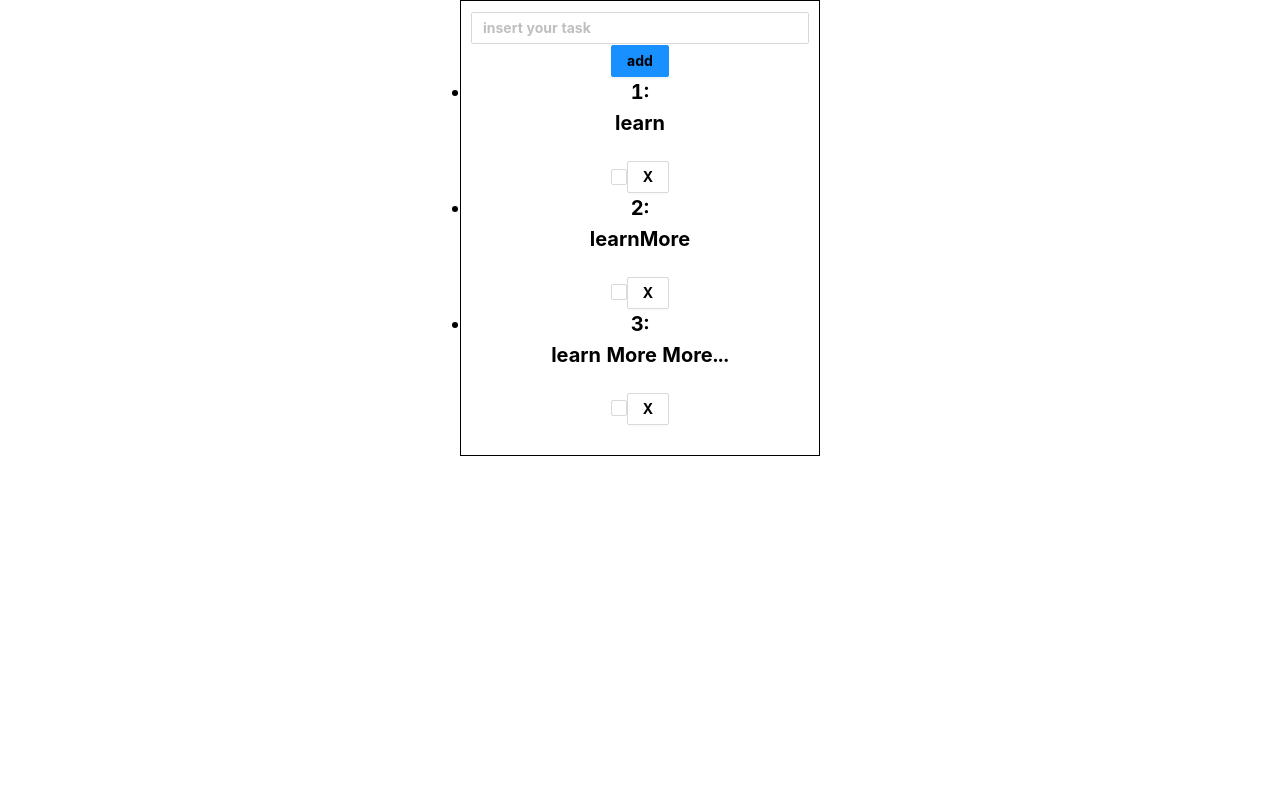
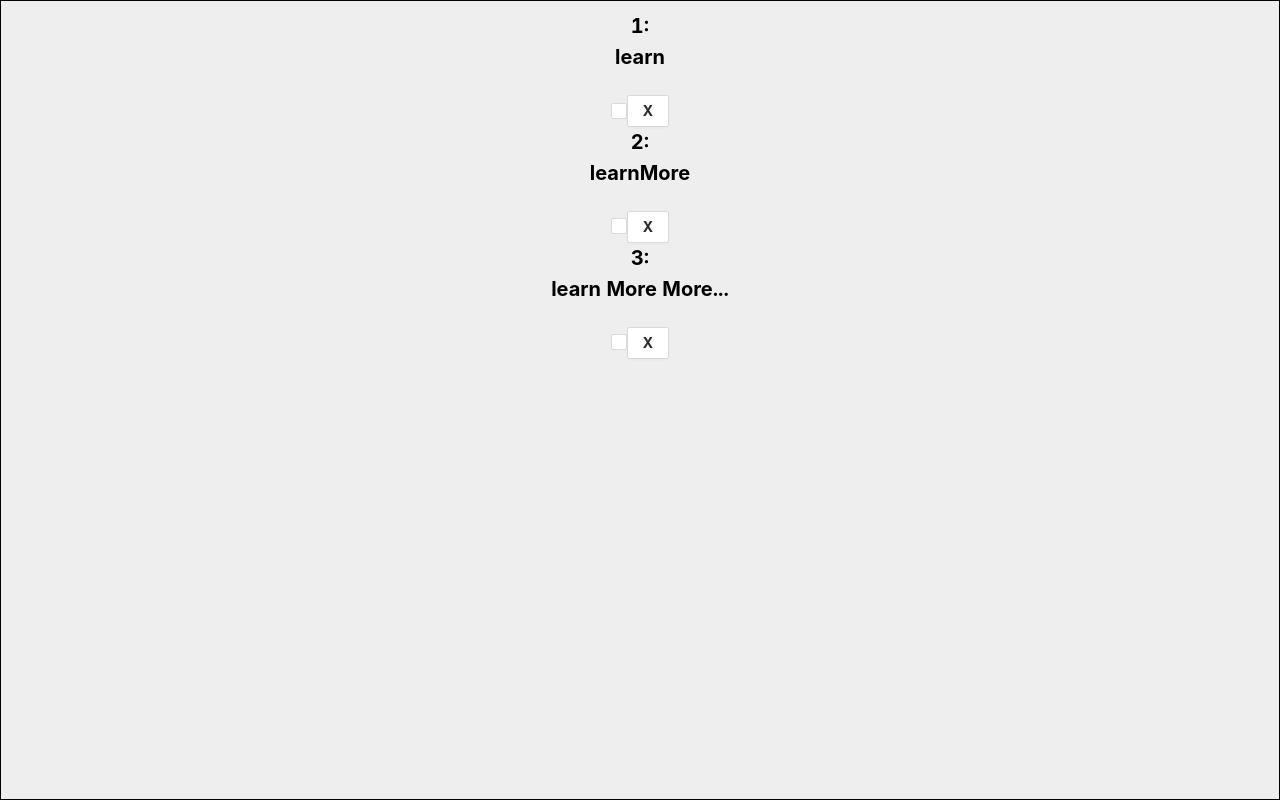
Before and after one commit to kozzztia/todo-page, a React (Create React App) app: page / in a window 1280 px wide. Built offline with nearby package versions, Linux system fonts and the light colour scheme.

Commit message:
typing useCallback

```diff
--- a/src/App.css
+++ b/src/App.css
@@ -1,15 +1,17 @@
 .App {
   text-align: center;
-  max-width: 360px;
+  width:100vw;
+  height: 100vh;
   border: 1px solid black;
   margin: 0 auto;
   font-size: 20px;
   padding: 10px;
+  background: #eee;
+  color: #000;
 }
 *{
   padding:0;
   margin: 0;
   box-sizing: border-box;
   font-weight: bold;
-  color: black;
 }
--- a/src/App.tsx
+++ b/src/App.tsx
@@ -2,9 +2,11 @@ import React, {FC, useCallback, useState} from 'react';
 import './App.css';
 import {todoType} from "./types/type";
 import {createId} from "./support/support";
+import FormContainer from "./components/FormContainer"
 import TodoList from "./components/TodoList";
-import { Button, Checkbox, Form, Input } from 'antd';
+import {Button, Checkbox, Form, Input, Rate} from 'antd';
 import 'antd/dist/antd.css';
+
 
 const  App:FC = () => {
 
@@ -15,32 +17,21 @@ const  App:FC = () => {
         {id:3,todoTask:"learn More More...",done:true}
     ])
 
-    const handleFormSubmit=(e : React.SyntheticEvent<EventTarget>)=>{
+    const handleFormSubmit=(e : React.SyntheticEvent<EventTarget>):void=>{
             e.preventDefault()
             addTodos()
             setTask("")
     }
-    const addTodos = useCallback(():void=>{
+    const addTodos = useCallback(() =>{
             setTodos((prev) => [...prev, {id: createId() , todoTask : task , done: false}])
     },[todos])
 
   return (
         <div className="App">
-            <form className="header"
-                onSubmit={(e)=>handleFormSubmit(e)}
-                >
-                <Input type="text"
-                   placeholder="insert your task"
-                   onChange={(e)=>{
-                       setTask(e.target.value)
-                   }}
-                   value={task}
-                />
-                <Button htmlType="submit" type="primary">
-                    add
-
-                </Button>
-            </form>
+            <FormContainer
+                handleFormSubmit = {handleFormSubmit}
+                setTask = {setTask}
+            />
             <TodoList
                 task={task}
                 setTodos={setTodos}
--- /dev/null
+++ b/src/components/FormContainer.tsx
@@ -0,0 +1,14 @@
+import React from 'react';
+import {FormInterface} from "../types/type";
+
+const FormContainer : React.FC<FormInterface> = ({handleFormSubmit, setTask} :FormInterface ) => {
+    return (
+        <form
+
+        >
+
+        </form>
+    );
+};
+
+export default FormContainer;
```
Also changed, not shown: src/types/type.ts (+19 -0 lines).
